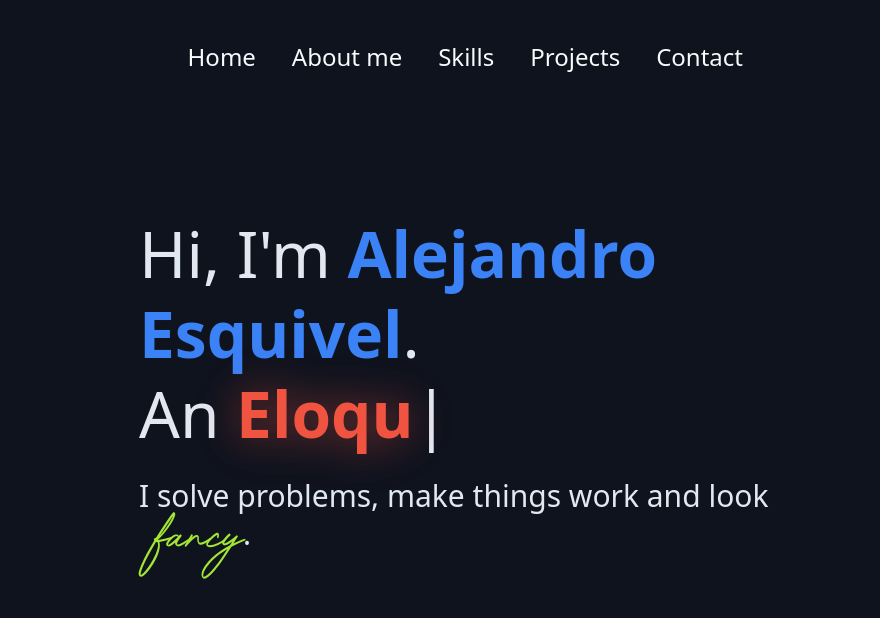
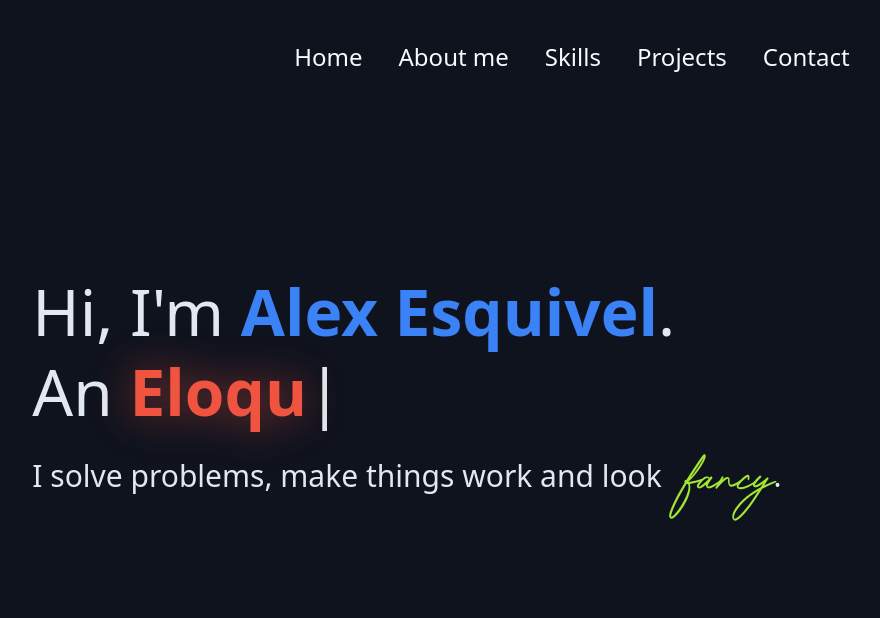
Before and after one commit to alejandro-esquivel/portfolio, a React (Vite) app: page / in a window 1280 px wide. Shown: the top 618 px of the page, without its empty margins (181-1061 px from the left). Built offline with nearby package versions, Linux system fonts and the light colour scheme.

Commit message:
The navbar has been modified so the navlinks are a different component on mobile breakpoints

```diff
--- a/src/App.jsx
+++ b/src/App.jsx
@@ -4,12 +4,12 @@ import { lazy, Suspense } from 'react';
 
 function App() {
 
-  const Hero = lazy(() => import('./components/Hero.jsx'));
+  const Hero = lazy(() => import('./components/hero/Hero.jsx'));
 
   return (
     <>
       <Navbar />
-      <Suspense fallback={<div>Loading...</div>}>
+      <Suspense fallback={<></>}>
         <Hero />
       </Suspense>
     </>
--- a/src/components/Hero.jsx
+++ b/src/components/hero/Description.jsx
@@ -1,8 +1,8 @@
 import { useEffect, useRef } from "react";
 import Typed from 'typed.js';
 
-function Hero() {
 
+function Description() {
   const devRef = useRef(null);
 
   useEffect(() => {
@@ -29,18 +29,12 @@ function Hero() {
       develop.destroy();
     }
   }, [])
+
   return (
-    <>
-      <section className="flex  gap-6 flex-col w-11/12 h-[100vh] mx-auto justify-center align-middle lg:w-8/12 xl:w-6/12">
-        <h1 className="text-[2rem] lg:leading-tight lg:text-[3rem] xl:text-[4rem] text-slate-200 -mt-8 text-balance lg:text-balance ">
-          Hi, I&apos;m <span className="font-bold text-blue-500">Alejandro Esquivel</span>.<br /> A<span ref={devRef}></span>
-        </h1>
-        <div className="self-start text-xl lg:text-3xl justify-self-start text-slate-200">
-          <p>I solve problems, make things work and look <span className="text-[4.2rem] text-lime-400 ml-4 leading-10" style={{ fontFamily: 'Brother Signature' }}>fancy</span>.</p>
-        </div>
-      </section>
-    </>
+    <h1 className="text-[2rem] lg:leading-tight lg:text-[3rem] xl:text-[4rem] text-slate-200 -mt-8 text-balance lg:text-balance ">
+      Hi, I&apos;m <span className="font-bold text-blue-500">Alex Esquivel</span>.<br /> A<span ref={devRef}></span>
+    </h1>
   )
 }
 
-export default Hero;
+export default Description;
--- /dev/null
+++ b/src/components/hero/Hero.jsx
@@ -0,0 +1,16 @@
+import Description from './Description.jsx';
+import { motion } from "motion/react";
+
+function Hero() {
+
+  return (
+    <motion.section initial={{ opacity: 0, y: -50 }} whileInView={{ opacity: 1, y: 0 }} transition={{ duration: .5 }} className=" flex gap-6 flex-col w-11/12 h-[100vh] mx-auto justify-center align-middle lg:w-10/12 xl:w-8/12">
+      <Description />
+      <div className="self-start text-xl lg:text-3xl justify-self-start text-slate-200">
+        <p>I solve problems, make things work and look <span className="text-[4.2rem] text-lime-400 ml-4 leading-10" style={{ fontFamily: 'Brother Signature' }}>fancy</span>.</p>
+      </div>
+    </motion.section>
+  )
+}
+
+export default Hero;
--- a/src/components/nav/Navbar.jsx
+++ b/src/components/nav/Navbar.jsx
@@ -65,7 +65,6 @@ function Navbar() {
   }
 
   const handleNavlinkLeave = () => {
-    console.log("Leaving...");
     setNavlinkIsHovered(false);
   }
 
@@ -79,22 +78,35 @@ function Navbar() {
     }
   }, [burgerIsActive])
 
-
   // TODO: Modify the navbar so that when you scroll down the blob moves while also snapping to the navigation links related to the current section.
 
 
   return (
-    <motion.nav initial={{ y: -50 }} animate={{ y: 5 }} ref={navRef}
-      className={`z-10 fixed left-0 right-0 flex flex-col bg-slate-200
-       ${burgerIsActive ? 'translate-x-0' : 'translate-x-full'} lg:translate-x-0 transition-all duration-300 justify-between w-11/12 px-6 py-3 mx-auto mt-4 lg:flex-row lg:w-8/12 xl:w-6/12 rounded-2xl ${burgerIsActive ? 'bg-opacity-10 backdrop-blur-md' : 'bg-opacity-0'}`}
+    <motion.nav
+      initial={{ opacity: 0, y: -80 }}
+      animate={{ opacity: 1, y: 5 }}
+      transition={{ ease: "linear", delay: 0 }}
+      ref={navRef}
+      className={`z-10 fixed left-0 right-0 flex flex-col bg-slate-200 duration-500
+       ${burgerIsActive ? 'translate-x-0' : 'translate-x-full'} lg:translate-x-0 transition-all justify-between w-11/12 px-6 py-3 mx-auto mt-4 lg:flex-row lg:w-10/12 xl:w-8/12 rounded-2xl ${burgerIsActive ? 'bg-opacity-10 backdrop-blur-md' : 'bg-opacity-0'}`}
     >
       <div className="self-end lg:hidden" onClick={toggleBurgerState}>
         <BurgerIcon isOpen={burgerIsActive} />
       </div>
       <div className="lg:block"></div>
-      <ul className={` ${burgerIsActive ? ' h-[initial] flex' : 'hidden h-0'} transition-all lg:h-[initial] lg:flex flex-col justify-center gap-3 text-xl xl:text-2xl lg:flex-row`}
+      <ul className={`hidden lg:flex justify-center gap-3 text-xl xl:text-2xl flex-row`}
         onMouseLeave={handleNavlinkLeave}>
         <span className={`absolute top-0 left-0 hidden px-3 py-2 transition-all duration-300 bg-blue-700 rounded-lg ${navlinkIsHovered ? 'lg:block' : ''}`} ref={blobRef} ></span>
+        {navLinkList.map((navLink) => (
+          <Navlink url={navLink.url} onClick={handleNavlinkClick}
+            onMouseOver={handleNavlinkHover}
+            key={navLink.url}>
+            {navLink.text}
+          </Navlink>
+        ))}
+      </ul>
+      <ul className={` ${burgerIsActive ? ' h-[initial] flex' : 'hidden h-0'} absolute left-0 right-0 top-[4.5rem] rounded-lg px-2 py-4 bg-slate-800 w-full mx-0 lg:hidden flex-col justify-center gap-3 text-xl xl:text-2xl`}
+        onMouseLeave={handleNavlinkLeave}>
         {navLinkList.map((navLink) => (
           <Navlink url={navLink.url} onClick={handleNavlinkClick}
             onMouseOver={handleNavlinkHover}
--- a/src/components/nav/Navlink.jsx
+++ b/src/components/nav/Navlink.jsx
@@ -2,14 +2,12 @@ import PropTypes from 'prop-types';
 
 function Navlink({ children, url, ...props }) {
   return (
-    <a href={url}>
-      <li className={`relative py-2 px-3 rounded-lg text-slate-50 transition-all duration-300 ease-out
+    <li className={`relative py-2 px-3 rounded-lg text-slate-50 transition-all duration-300 ease-out
       before:absolute before:inset-0 before:rounded-lg before:transition-all before:duration-300
       before:border-2 before:border-transparent before:scale-x-[1.05] before:scale-y-[1.1] before:opacity-0
        hover:cursor-pointer`} {...props}>
-        {children}
-      </li>
-    </a>
+      <a href={url}>{children}</a>
+    </li>
   );
 }
 
```
Also changed, not shown: 1 other file (tests, documents, lock files or other folders).
